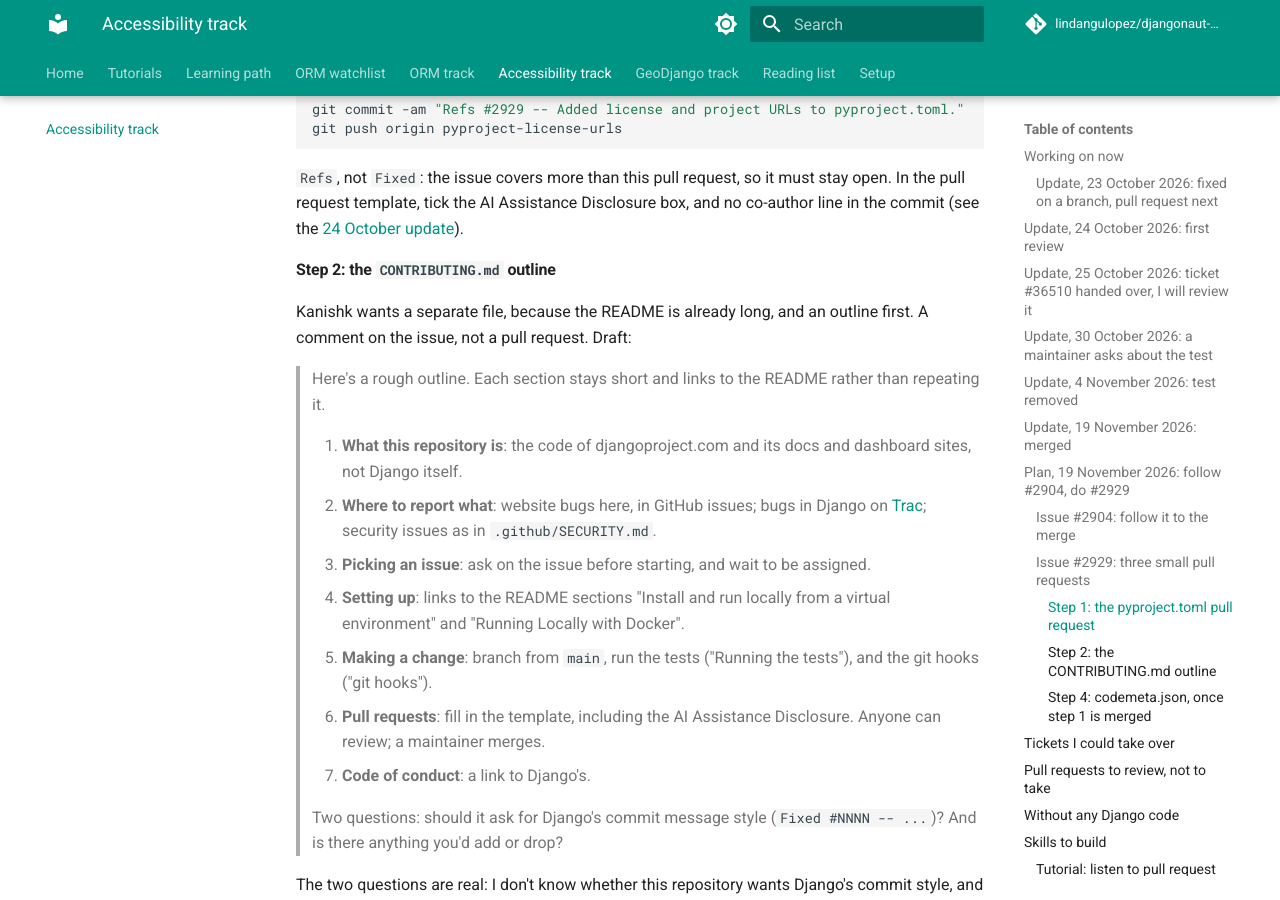
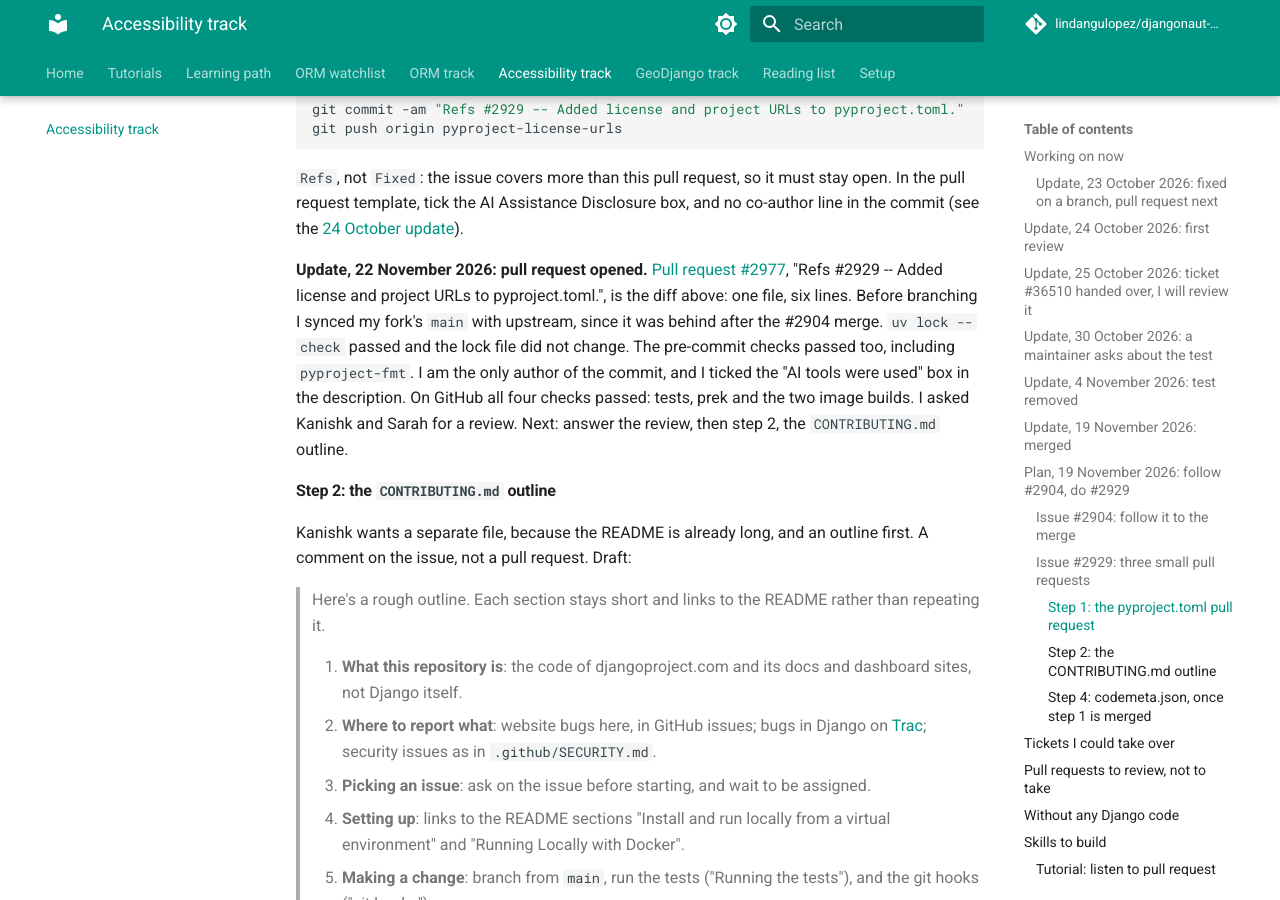
Before and after one commit to lindangulopez/djangonaut-session7, an MkDocs documentation site: the page built from docs/accessibility-track.md, in a window 1280 px wide and 900 px high, scrolled down 7129 px. Built offline with MkDocs 1.6.1 and Material for MkDocs 9.7.7, drawn with Linux system fonts in a browser that asks for light colours; comment, search, counter and statistics services are not loaded; some of the changed text lies outside the part shown.

Commit message:
Accessibility track: #2929 step 1 opened as PR #2977

````diff
--- a/docs/accessibility-track.md
+++ b/docs/accessibility-track.md
@@ -156,7 +156,7 @@ On 19 November Kanishk answered [issue #2929](https://github.com/django/djangopr
 
 | Step | What | When | Gate |
 | --- | --- | --- | --- |
-| 1 | `pyproject.toml`: add `license` and `[project.urls]` | 21–22 Nov | None: "nothing to discuss there" |
+| 1 | `pyproject.toml`: add `license` and `[project.urls]` | Opened 22 Nov: [#2977](https://github.com/django/djangoproject.com/pull/2977) | None: "nothing to discuss there" |
 | 2 | An outline of `CONTRIBUTING.md`, as a comment on the issue | 21–22 Nov | None |
 | 3 | `CONTRIBUTING.md`, a separate file | After we agree on the outline | The outline |
 | 4 | `codemeta.json`, generated from `pyproject.toml` | After step 1 is merged | Step 1 merged |
@@ -197,6 +197,8 @@ git push origin pyproject-license-urls
 ```
 
 `Refs`, not `Fixed`: the issue covers more than this pull request, so it must stay open. In the pull request template, tick the AI Assistance Disclosure box, and no co-author line in the commit (see the [24 October update](#update-24-october-2026-first-review)).
+
+**Update, 22 November 2026: pull request opened.** [Pull request #2977](https://github.com/django/djangoproject.com/pull/2977), "Refs #2929 -- Added license and project URLs to pyproject.toml.", is the diff above: one file, six lines. Before branching I synced my fork's `main` with upstream, since it was behind after the #2904 merge. `uv lock --check` passed and the lock file did not change. The pre-commit checks passed too, including `pyproject-fmt`. I am the only author of the commit, and I ticked the "AI tools were used" box in the description. On GitHub all four checks passed: tests, prek and the two image builds. I asked Kanishk and Sarah for a review. Next: answer the review, then step 2, the `CONTRIBUTING.md` outline.
 
 #### Step 2: the `CONTRIBUTING.md` outline
 
````
